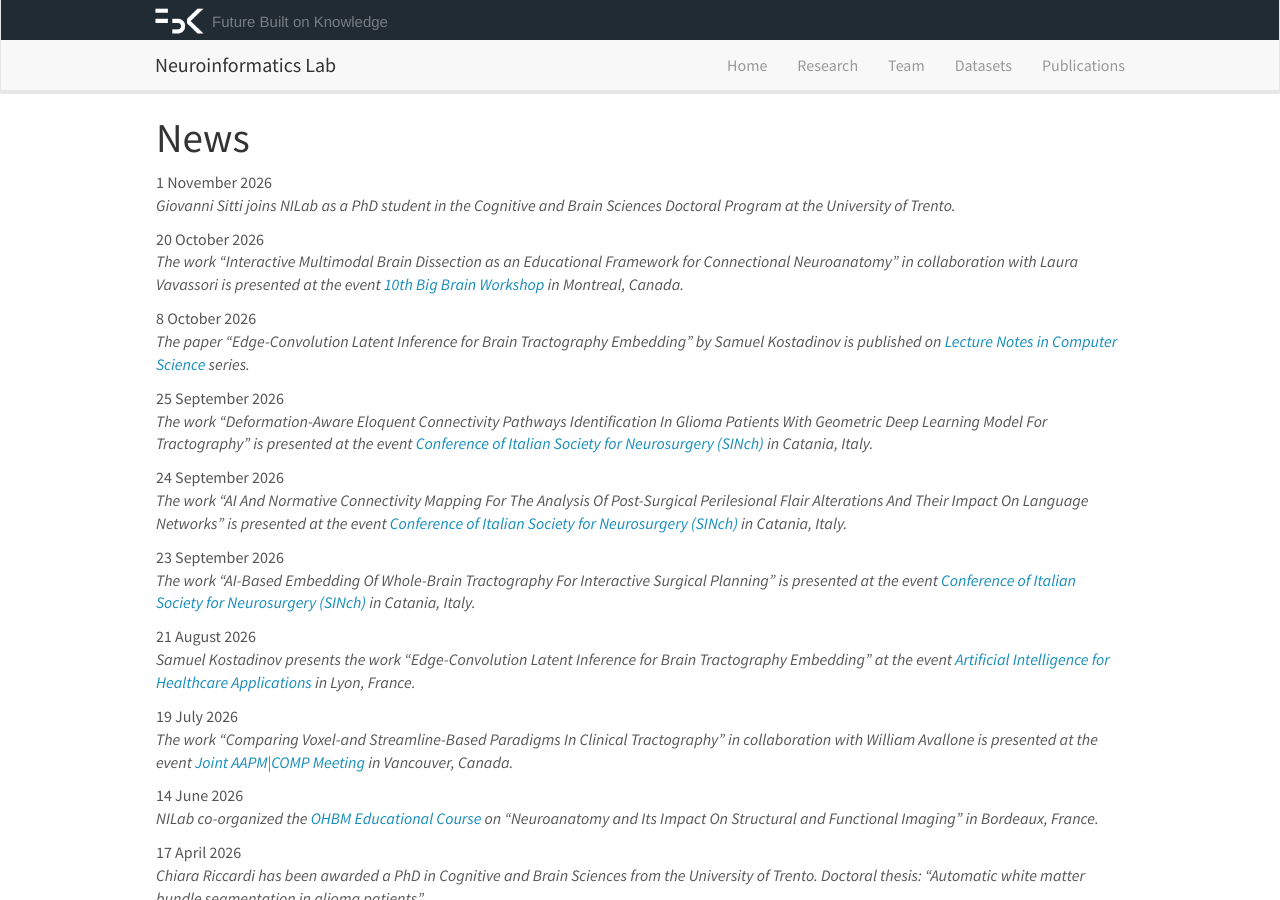
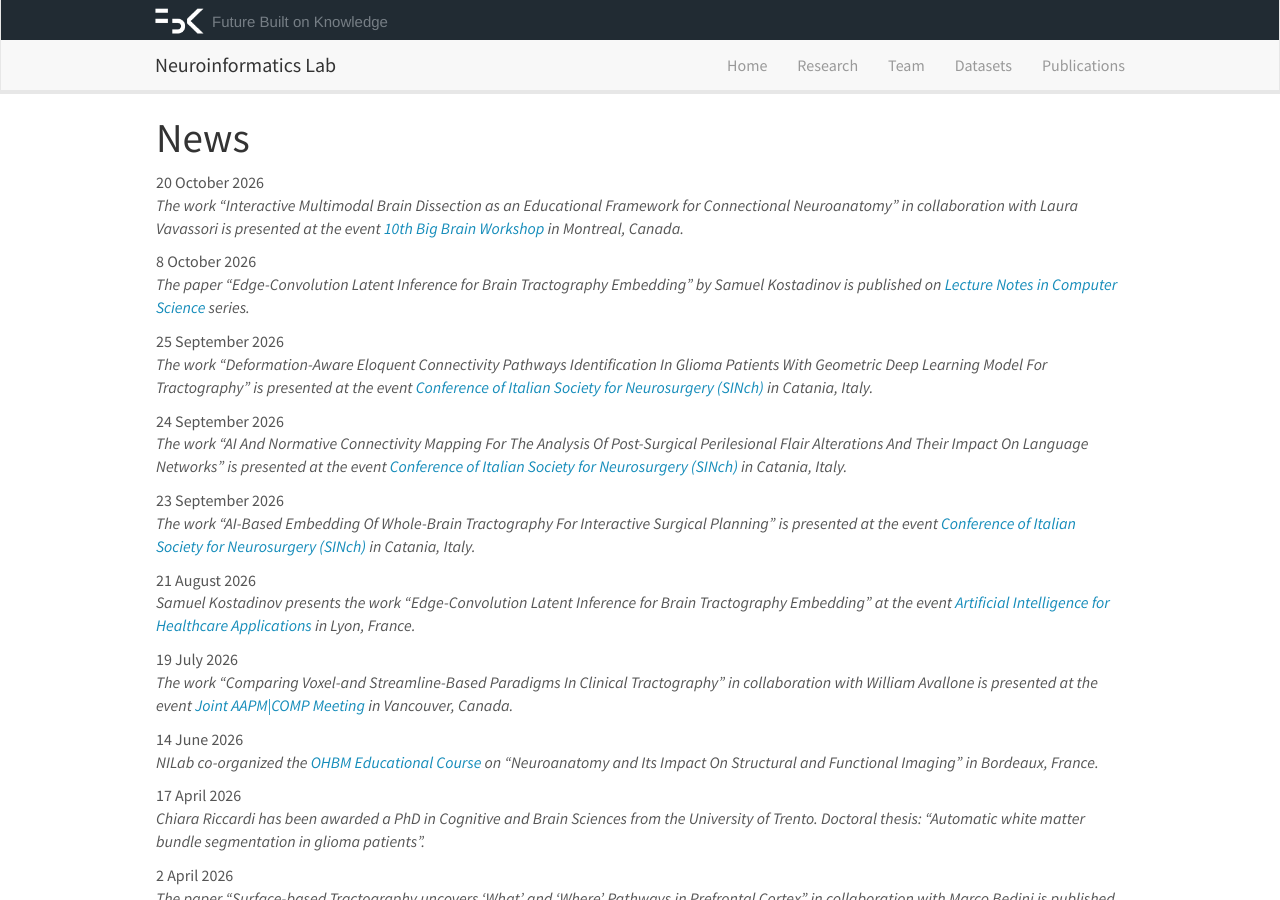
Before and after one commit to FBK-NILab/FBK-NILab.github.io, a Jekyll site: the page built from _pages/allnews.md, in a window 1280 px wide and 900 px high. Built offline with Jekyll 4.4.1, drawn with Linux system fonts in a browser that asks for light colours; nearby versions of some CDN libraries.

Commit message:
Update news.yml

```diff
--- a/_data/news.yml
+++ b/_data/news.yml
@@ -1,8 +1,4 @@
 
-
-- date: 1 November 2026
-  headline: |
-    Giovanni Sitti joins NILab as a PhD student in the Cognitive and Brain Sciences Doctoral Program at the University of Trento.
 
 - date: 20 October 2026
   headline: |
```
